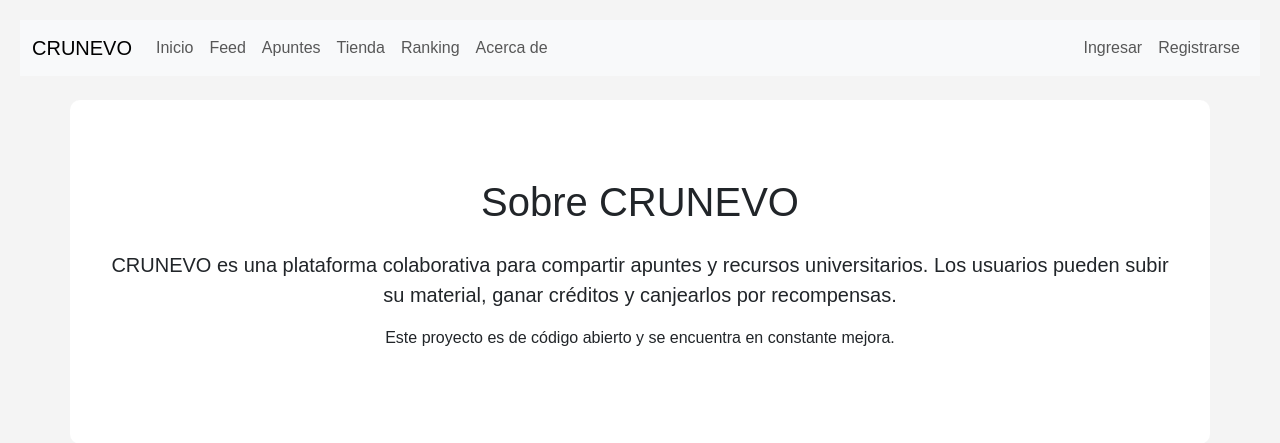
After one commit to RoggerMS/Crunevo, a Flask app: page /about in a window 1280 px wide. The commit adds this page. Shown: the top 443 px of the page. Run offline with Flask 3, Linux system fonts and the light colour scheme; some libraries are stand-ins or nearby versions.

Commit message:
Fix DB path handling and add about page

```diff
--- a/CRUNEVO/crunevo/routes/main_routes.py
+++ b/CRUNEVO/crunevo/routes/main_routes.py
@@ -20,3 +20,9 @@ def ranking():
 def feed():
     notes = Note.query.order_by(Note.upload_date.desc()).limit(20).all()
     return render_template('feed.html', notes=notes)
+
+
+@main_bp.route('/about')
+def about():
+    """Página informativa sobre el proyecto."""
+    return render_template('about.html')
--- /dev/null
+++ b/CRUNEVO/crunevo/templates/about.html
@@ -0,0 +1,12 @@
+{% extends 'base.html' %}
+
+{% block title %}Acerca de - CRUNEVO{% endblock %}
+
+{% block content %}
+<div class="py-5 text-center">
+    <h1 class="mb-4">Sobre CRUNEVO</h1>
+    <p class="lead">CRUNEVO es una plataforma colaborativa para compartir apuntes y recursos universitarios.
+       Los usuarios pueden subir su material, ganar créditos y canjearlos por recompensas.</p>
+    <p>Este proyecto es de código abierto y se encuentra en constante mejora.</p>
+</div>
+{% endblock %}
--- a/CRUNEVO/crunevo/templates/base.html
+++ b/CRUNEVO/crunevo/templates/base.html
@@ -21,6 +21,7 @@
                     <li class="nav-item"><a class="nav-link" href="{{ url_for('note.notes_section') }}">Apuntes</a></li>
                     <li class="nav-item"><a class="nav-link" href="{{ url_for('store.tienda') }}">Tienda</a></li>
                     <li class="nav-item"><a class="nav-link" href="{{ url_for('main.ranking') }}">Ranking</a></li>
+                    <li class="nav-item"><a class="nav-link" href="{{ url_for('main.about') }}">Acerca de</a></li>
                 </ul>
                 <ul class="navbar-nav">
                     {% if current_user.is_authenticated %}
```
Also changed, not shown: CRUNEVO/config.py (+13 -6 lines), CRUNEVO/tests/test_app.py (+16 -2 lines), CRUNEVO/crunevo/README_DEPLOY.md.
